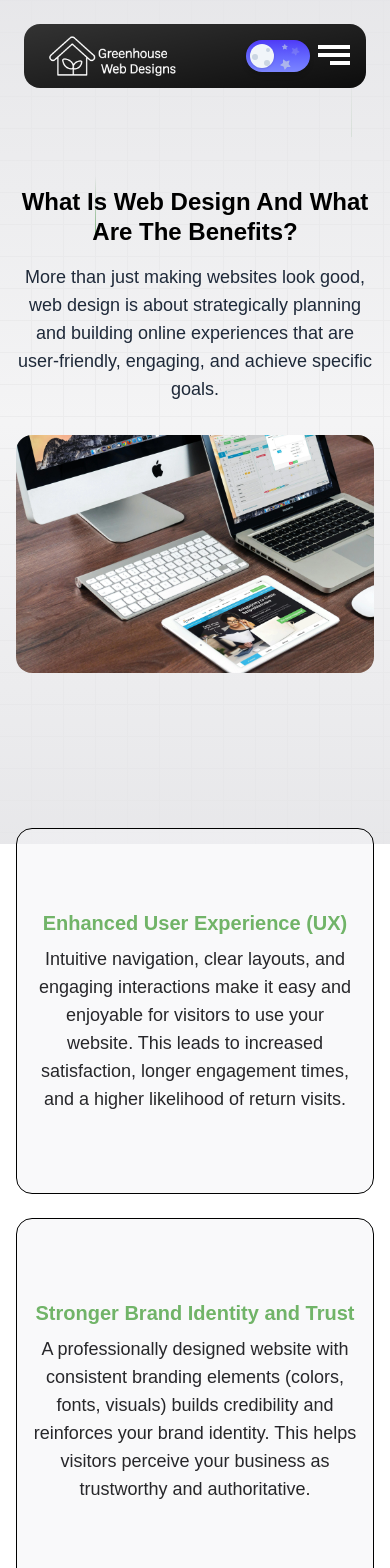
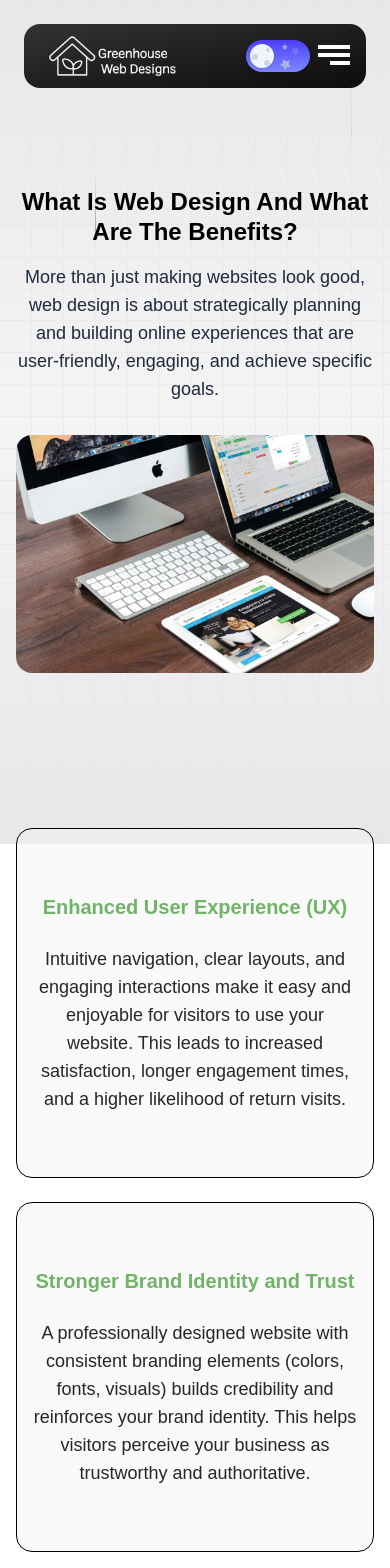
Before and after one commit to jacobadam/greenhousewebdesigns, a Next.js app: page /webdesign in a window 390 px wide. Shown: the top 1568 px of the page. Built offline with nearby package versions, Linux system fonts and the light colour scheme.

Commit message:
fix padding

```diff
--- a/src/app/webdesign/page.jsx
+++ b/src/app/webdesign/page.jsx
@@ -113,10 +113,10 @@ const BenefitItem = ({
         opacity,
         scale,
       }}
-      className="grid py-20 px-4 w-full shrink-0 rounded-2xl border border-black dark:border-white bg-zinc-100/50 dark:bg-zinc-950/30"
+      className="grid py-16 md:py-20 px-4 w-full shrink-0 rounded-2xl border border-black dark:border-white bg-zinc-100/50 dark:bg-zinc-950/30"
     >
       <div className="flex flex-col items-center justify-center text-center">
-        <span className="text-xl font-semibold text-[#71b468] dark:text-indigo-500 mb-2">
+        <span className="text-xl font-semibold text-[#71b468] dark:text-indigo-500 mb-6">
           {reason}
         </span>
         <p className="text-lg text-zinc-800 dark:text-neutral-400">
```
